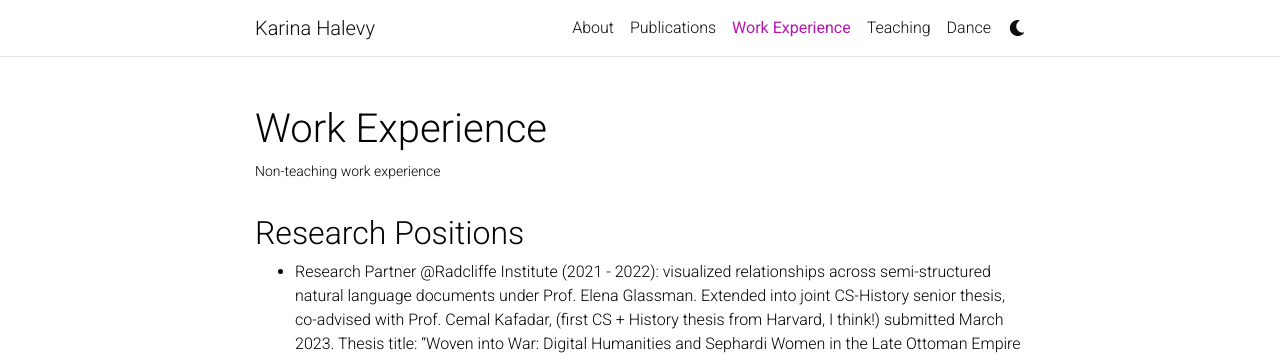
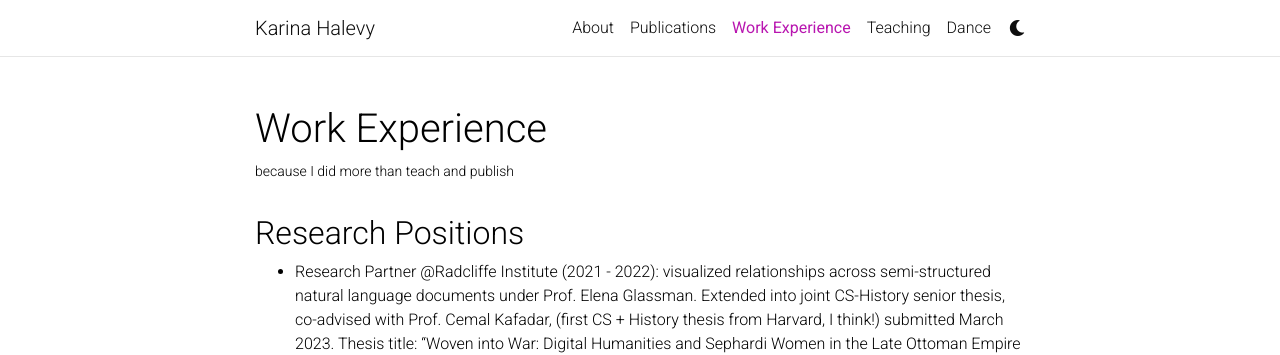
Before and after one commit to ENSCMA2/enscma2.github.io, a Jekyll site: the page built from _pages/experience.md, in a window 1280 px wide and 900 px high. Shown: the top 355 px of the window. Built offline with Jekyll 4.4.1, drawn with Linux system fonts in a browser that asks for light colours; comment, search, counter and statistics services are not loaded; a style sheet for code colours, icons or effects is not loaded.

Commit message:
Update experience.md

```diff
--- a/_pages/experience.md
+++ b/_pages/experience.md
@@ -2,7 +2,7 @@
 layout: page
 title: Work Experience
 permalink: /experience/
-description: Non-teaching work experience
+description: because I did more than teach and publish
 nav: true
 nav_order: 2
 display_categories: [work, fun]
```
